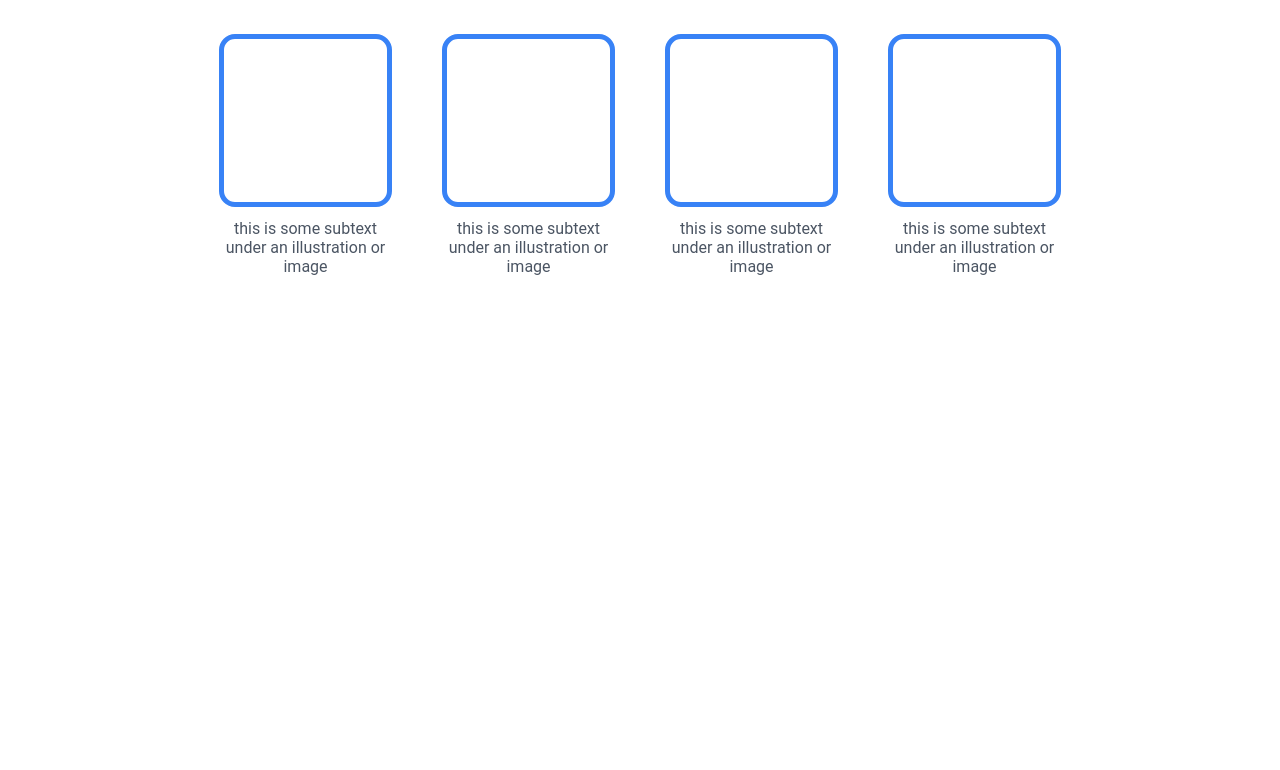
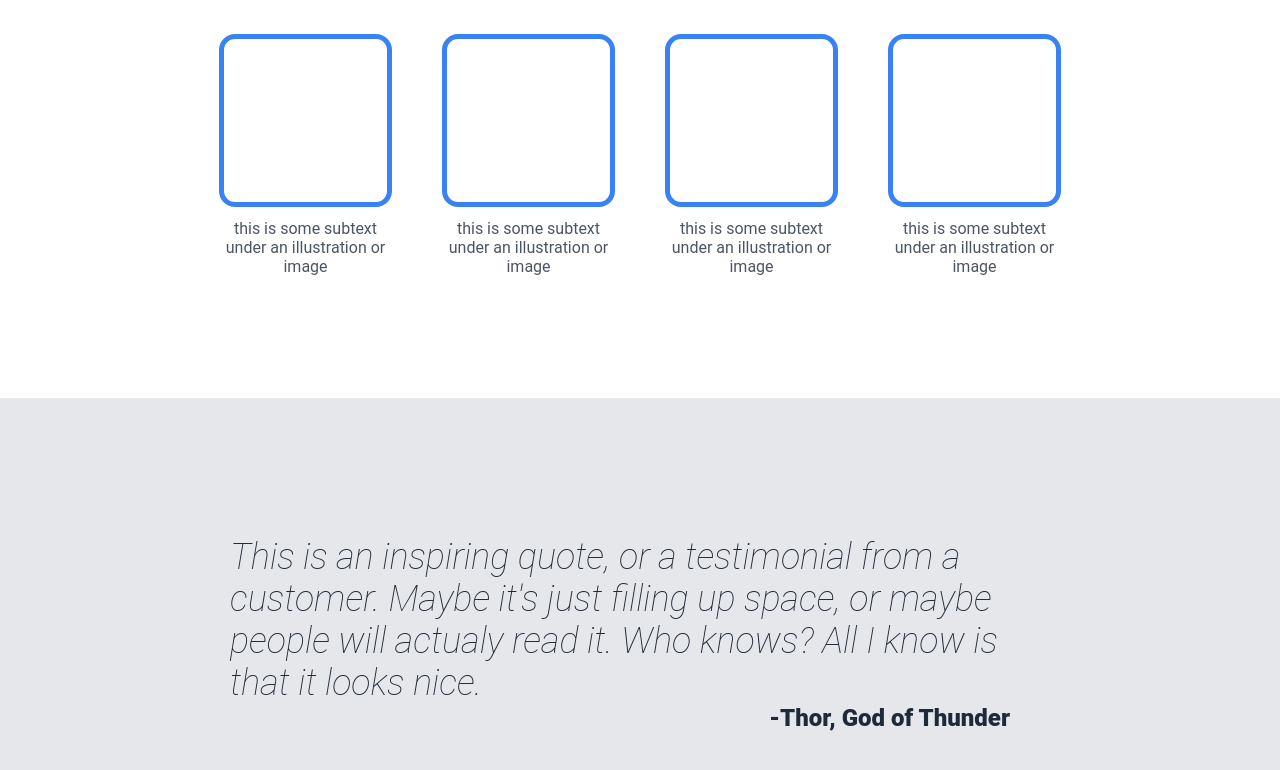
Before and after one commit to t-dlsantos/odin-landing-page, a plain HTML site: page index.html in a window 1280 px wide. Shown: the part 704-1474 px from the top of the page. Before the commit the page ends 1102 px from the top, so only its background shows below. Drawn offline with Linux system fonts and the light colour scheme.

Commit message:
feat: add structure and styling of the "quote" section

```diff
--- a/index.html
+++ b/index.html
@@ -54,5 +54,11 @@
             </div>
         </div>
     </div>
+    <div class="quote-section">
+        <div class="quote-content">
+            <p><em>This is an inspiring quote, or a testimonial from a customer. Maybe it's just filling up space, or maybe people will actualy read it. Who knows? All I    know is that it looks nice.</em></p>
+            <p class="author">-Thor, God of Thunder </p>
+        </div>
+    </div>
 </body>
 </html>
--- a/style.css
+++ b/style.css
@@ -144,3 +144,31 @@ button {
 .card p{
     color: #4B5563;
 }
+
+.quote-section {
+    background-color: #E5E7EB;
+    width: 100%;
+    display: flex;
+    justify-content: center;
+    padding: 138px 0;
+}
+
+.quote-content {
+    width: 820px;
+    display: flex;
+    flex-direction: column;
+    align-items: center;
+}
+
+.quote-content p {
+    font-size: 36px;
+    font-weight: 100;
+    color: #1F2937;
+}
+
+.quote-content .author {
+    font-size: 24px;
+    font-weight: 900;
+    align-self: flex-end;
+    margin-right: 40px;
+}
```
